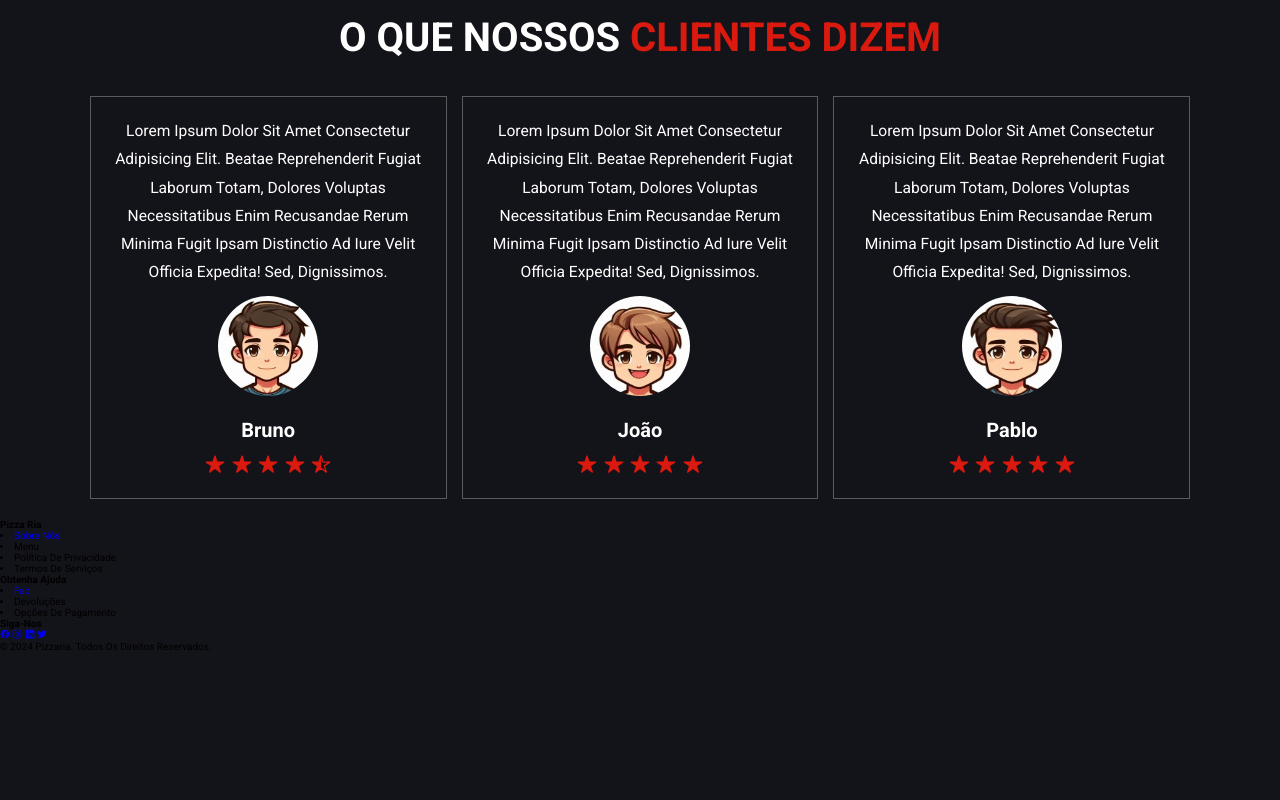
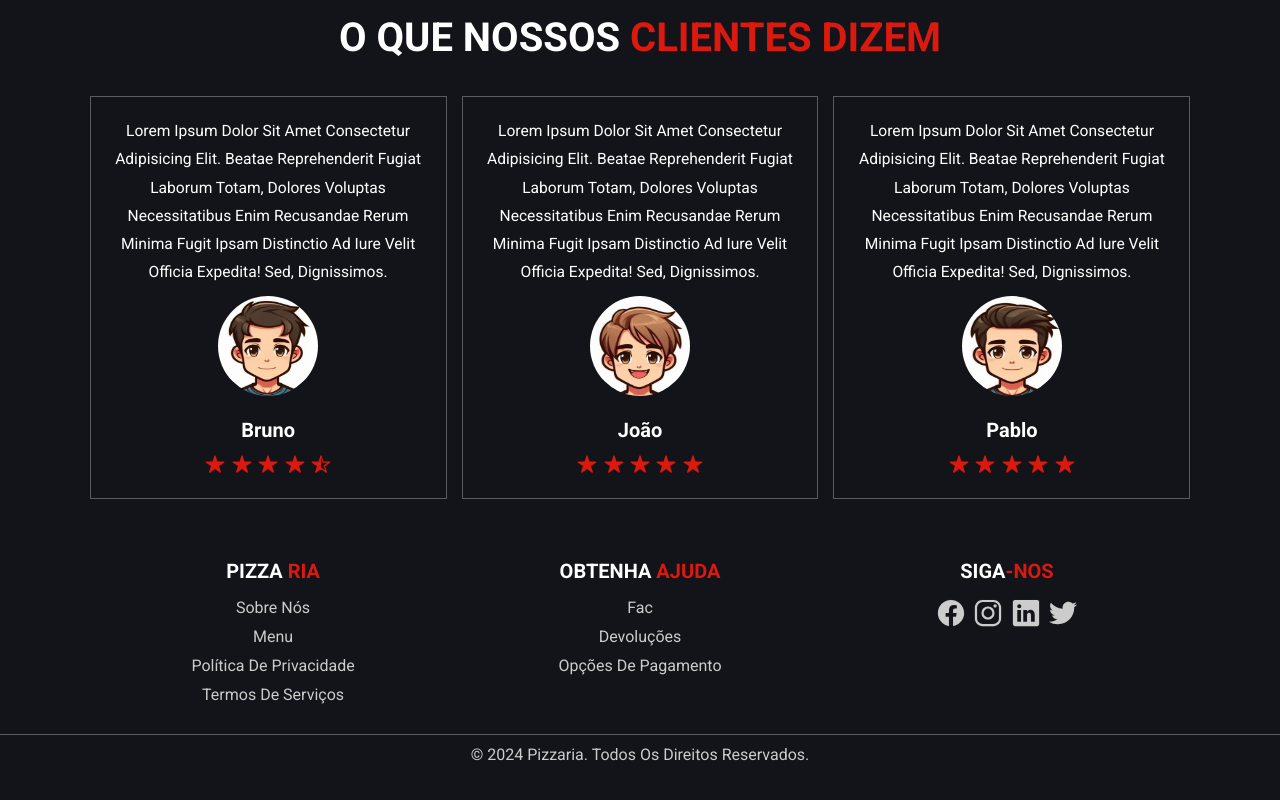
Before and after one commit to rmoraesaraujo/LandingPizzaria, a plain HTML site: page index.html in a window 1280 px wide. Shown: the part 2913-3713 px from the top of the page. Before the commit the page ends 3565 px from the top, so only its background shows below. Drawn offline with nearby package versions, Linux system fonts and the light colour scheme.

Commit message:
Estilização da seção footer e correções no html

```diff
--- a/index.html
+++ b/index.html
@@ -337,18 +337,22 @@
         <div class="footer-col">
           <h4 class="heading-footer">Pizza <span>Ria</span></h4>
 
-          <li><a href="#about">Sobre nós</a></li>
-          <li><a href="#menu"></a>Menu</li>
-          <li><a href="#"></a>Política de Privacidade</li>
-          <li><a href="#"></a>Termos de Serviços</li>
+          <ul>
+            <li><a href="#about">Sobre nós</a></li>
+            <li><a href="#menu">Menu</a></li>
+            <li><a href="#">Política de Privacidade</a></li>
+            <li><a href="#">Termos de Serviços</a></li>
+          </ul>
         </div>
 
         <div class="footer-col">
           <h4 class="heading-footer">Obtenha <span>ajuda</span></h4>
 
-          <li><a href="#">Fac</a></li>
-          <li><a href="#"></a>Devoluções</li>
-          <li><a href="#"></a>Opções de pagamento</li>
+          <ul>
+            <li><a href="#">Fac</a></li>
+            <li><a href="#">Devoluções</a></li>
+            <li><a href="#">Opções de pagamento</a></li>
+          </ul>
         </div>
 
         <div class="footer-col">
--- a/style.css
+++ b/style.css
@@ -334,4 +334,82 @@ header {
       }
     }
   }
+
+  /* Footer / Rodapé */
 }
+
+.footer {
+  background-color: var(--bg);
+  text-align: center;
+  padding: 4rem 0;
+
+  & .container {
+    display: flex;
+    flex-wrap: wrap;
+    justify-content: space-between;
+    padding: 0 7%;
+  }
+
+  & .footer-col {
+    flex: 1 1 25rem;
+
+    & ul {
+      list-style: none;
+      padding: 0;
+
+      & li {
+        margin-bottom: 1rem;
+        & a {
+          color: #ccc;
+          text-decoration: none;
+          font-size: 1.6em;
+          transition: color 0.3s;
+
+          &:hover {
+            color: var(--main-color);
+          }
+        }
+      }
+    }
+
+    & .social-links a {
+      color: #ccc;
+      font-size: 3rem;
+      transition: color 0.3s;
+
+      &:hover {
+        color: var(--main-color);
+      }
+
+      & .social-links i {
+        display: flex;
+        flex-flow: row;
+        align-items: flex-start;
+        gap: 1rem;
+        justify-content: center;
+        margin-top: 1.5rem;
+      }
+    }
+  }
+
+  & .heading-footer {
+    text-align: center;
+    color: #fff;
+    text-transform: uppercase;
+    font-size: 2rem;
+    margin-bottom: 1.5rem;
+
+    & span {
+      color: var(--main-color);
+      text-transform: uppercase;
+    }
+  }
+  .footer-bottom {
+    padding: 1rem 0;
+    text-align: center;
+    font-size: 1.6rem;
+    border-top: var(--border);
+    margin-top: 2rem;
+    color: #ccc;
+  }
+}
```
